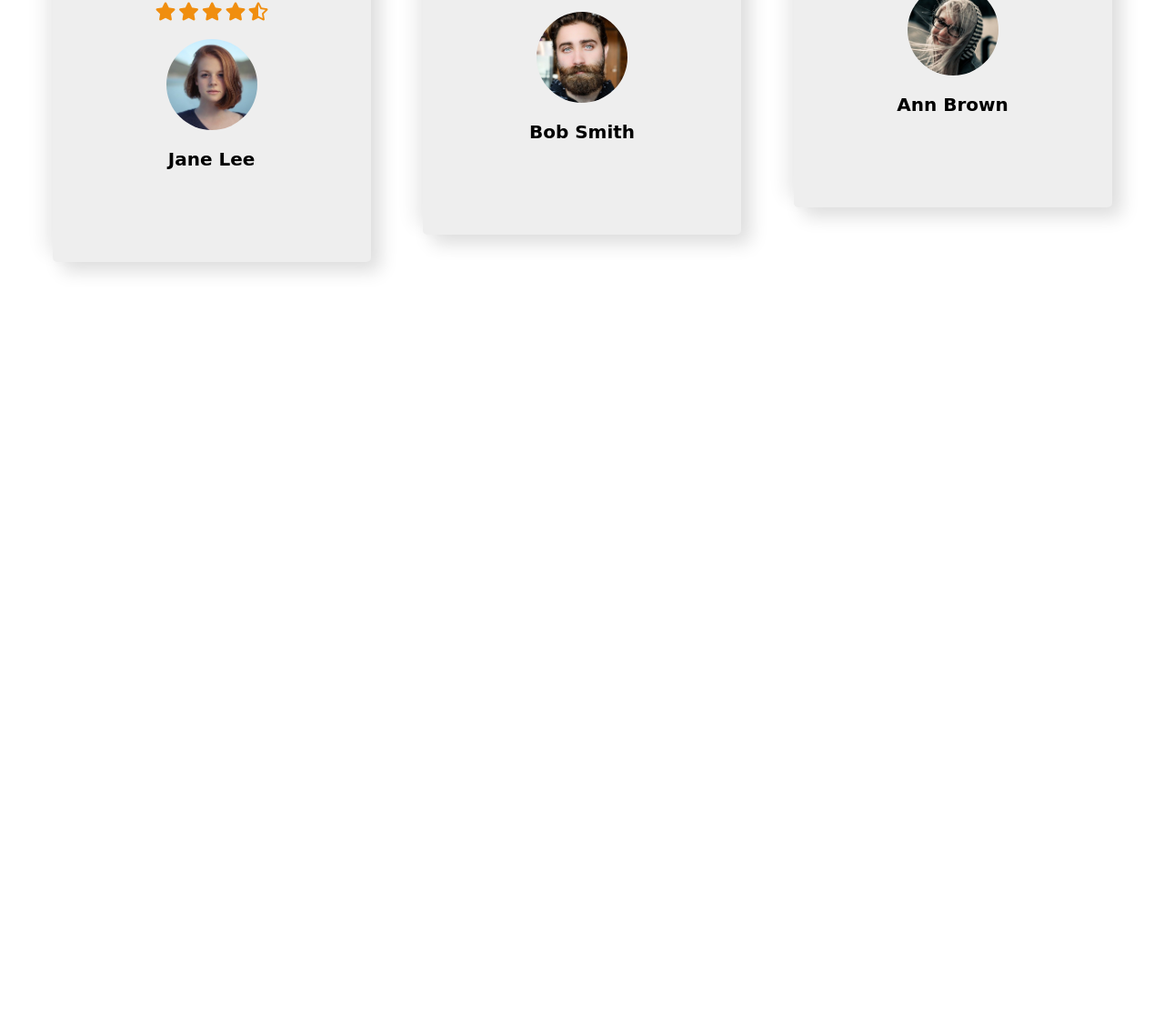
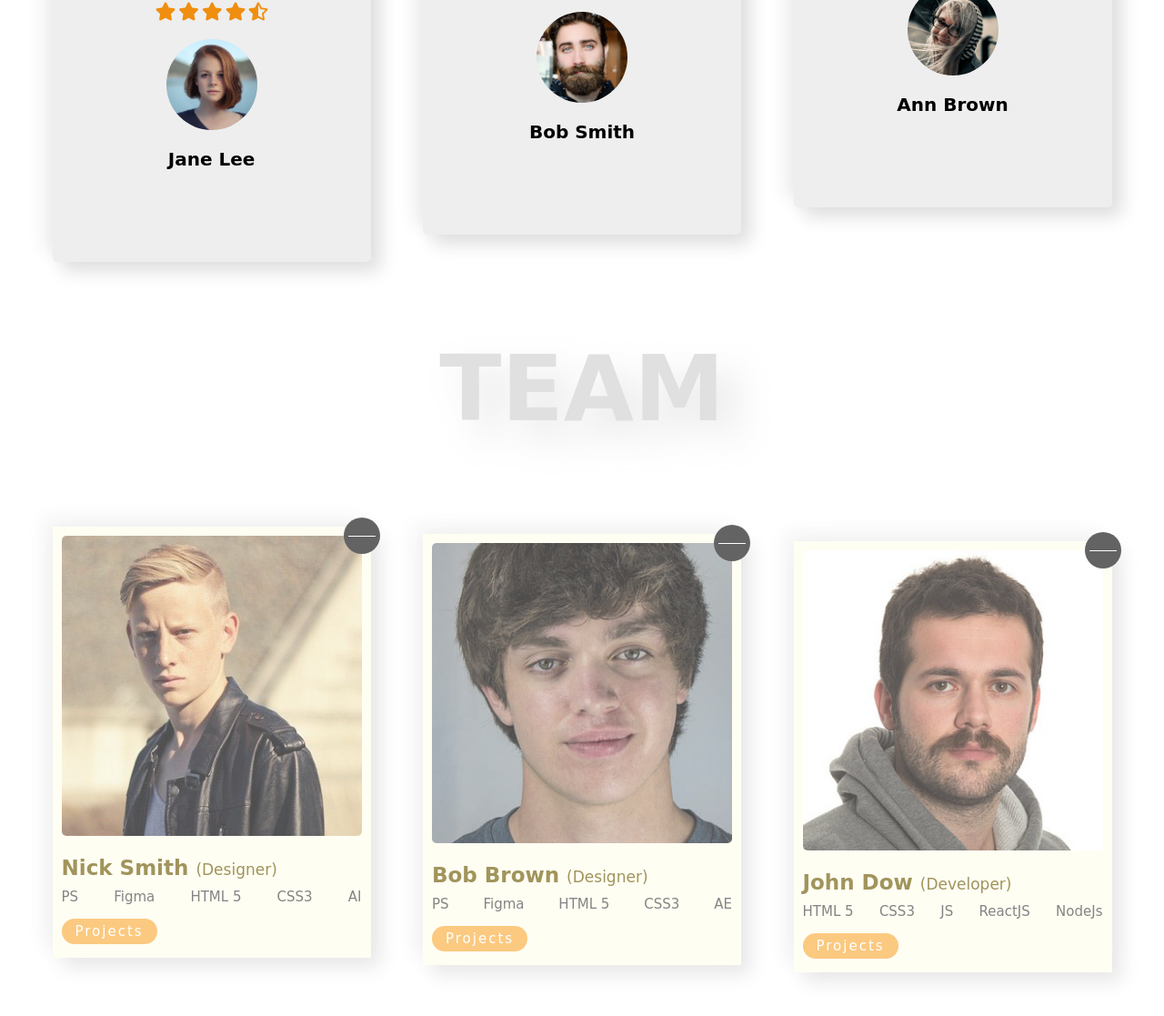
Before and after one commit to jchapar/modernDesign, a plain HTML site: page index.html in a window 1280 px wide. Shown: the part 1281-2398 px from the top of the page at 91% size. Before the commit the page ends 1600 px from the top, so only its background shows below. Drawn offline with Linux system fonts and the light colour scheme; a web font is replaced by a local one.

Commit message:
team member section done. html, css and js for story animation complete

```diff
--- a/app.js
+++ b/app.js
@@ -0,0 +1,6 @@
+document.querySelectorAll('.story-btn').forEach( btn => {
+  btn.addEventListener('click', () => {
+    btn.classList.toggle('change');
+    btn.nextElementSibling.classList.toggle('change');
+  })
+});
--- a/index.html
+++ b/index.html
@@ -75,6 +75,70 @@
         </div>
       </div>
     </section>
+
+    <!-- Section 3 -->
+    <section class="section-3">
+      <h1 class="section-heading">Team</h1>
+      <div class="team-wrapper">
+        <div class="team-member">
+          <img src="images/team-member-1.jpg" alt="" class="team-member-img">
+          <h2 class="team-member-name">Nick Smith <span>(Designer)</span></h2>
+          <ul class="team-member-skills">
+            <li>PS</li>
+            <li>Figma</li>
+            <li>HTML 5</li>
+            <li>CSS3</li>
+            <li>AI</li>
+          </ul>
+          <a href="#" class="projects-btn">Projects</a>
+          <div class="story-btn" title="My Story">
+            <div class="story-btn-line"></div>
+          </div>
+          <div class="story">
+            <h4 class="story-heading">About Me</h4>
+            <p class="story-paragraph">Lorem ipsum, dolor sit amet consectetur adipisicing elit. Repellat, provident. Quidem itaque dolore perspiciatis nemo, accusantium voluptas alias nihil voluptatem harum assumenda eaque, nobis rerum quasi, vel molestias? Placeat, vel?</p>
+          </div>
+        </div>
+        <div class="team-member">
+          <img src="images/team-member-2.jpg" alt="" class="team-member-img">
+          <h2 class="team-member-name">Bob Brown <span>(Designer)</span></h2>
+          <ul class="team-member-skills">
+            <li>PS</li>
+            <li>Figma</li>
+            <li>HTML 5</li>
+            <li>CSS3</li>
+            <li>AE</li>
+          </ul>
+          <a href="#" class="projects-btn">Projects</a>
+          <div class="story-btn" title="My Story">
+            <div class="story-btn-line"></div>
+          </div>
+          <div class="story">
+            <h4 class="story-heading">About Me</h4>
+            <p class="story-paragraph">Lorem ipsum, dolor sit amet consectetur adipisicing elit. Repellat, provident. Quidem itaque dolore perspiciatis nemo, accusantium voluptas alias nihil voluptatem harum assumenda eaque, nobis rerum quasi, vel molestias? Placeat, vel?</p>
+          </div>
+        </div>
+        <div class="team-member">
+          <img src="images/team-member-3.jpg" alt="" class="team-member-img">
+          <h2 class="team-member-name">John Dow <span>(Developer)</span></h2>
+          <ul class="team-member-skills">
+            <li>HTML 5</li>
+            <li>CSS3</li>
+            <li>JS</li>
+            <li>ReactJS</li>
+            <li>NodeJs</li>
+          </ul>
+          <a href="#" class="projects-btn">Projects</a>
+          <div class="story-btn" title="My Story">
+            <div class="story-btn-line"></div>
+          </div>
+          <div class="story">
+            <h4 class="story-heading">About Me</h4>
+            <p class="story-paragraph">Lorem ipsum, dolor sit amet consectetur adipisicing elit. Repellat, provident. Quidem itaque dolore perspiciatis nemo, accusantium voluptas alias nihil voluptatem harum assumenda eaque, nobis rerum quasi, vel molestias? Placeat, vel?</p>
+          </div>
+        </div>
+      </div>
+    </section>
   </div>
 
   <script src="app.js"></script>
--- a/styles.css
+++ b/styles.css
@@ -18,6 +18,16 @@ html {
 
 body {
   overflow-x: hidden;
+}
+
+.section-heading {
+  font-size: 10rem;
+  font-weight: bold;
+  text-transform: uppercase;
+  color: #999;
+  text-align: center;
+  opacity: 0.3;
+  text-shadow: 2rem 2rem 4rem #aaa;
 }
 
 /* Section 1 */
@@ -189,12 +199,140 @@ body {
   font-weight: 700;
 }
 
-.section-heading {
-  font-size: 10rem;
-  font-weight: bold;
-  text-transform: uppercase;
-  color: #999;
-  text-align: center;
-  opacity: 0.3;
-  text-shadow: 2rem 2rem 4rem #aaa;
+/* Section 3 */
+.section-3 {
+  width: 100%;
+  height: 100vh;
+  display: flex;
+  flex-direction: column;
+  justify-content: space-between;
+  padding: 5rem 0;
 }
+
+.team-wrapper {
+  display: flex;
+  justify-content: space-evenly;
+  align-items: center;
+  height: 70%;
+}
+
+.team-member {
+  width: 35rem;
+  background: #fffeee;
+  padding: 1rem 1rem 2rem 1rem;
+  box-shadow: 1rem 1rem 2rem #ddd, -1rem -1rem 2rem #eee;
+  position: relative;
+  opacity: 0.7;
+  transition: opacity 0.3s;
+}
+
+.team-member:hover {
+  opacity: 1;
+}
+.team-member:first-child {
+  align-self: start;
+}
+.team-member:last-child {
+  align-self: flex-end;
+}
+
+.team-member-img {
+  width: 100%;
+  border-radius: 0.5rem;
+}
+
+.team-member-name {
+  font-size: 2.3rem;
+  font-weight: 700;
+  color: #796717;
+  margin-top: 2rem;
+}
+
+.team-member-name span {
+  font-size: 1.7rem;
+}
+
+.team-member-skills {
+  display: flex;
+  justify-content: space-between;
+  margin: 1rem 0 2rem 0;
+}
+
+.team-member-skills li {
+  font-size: 1.5rem;
+  color: #505050;
+}
+
+.projects-btn {
+  background-color: #fab34a;
+  color: #fff;
+  padding: 0.5rem 1.5rem;
+  border-radius: 5rem;
+  font-size: 1.5rem;
+  letter-spacing: 0.2rem;
+}
+
+.story {
+  width: 100%;
+  height: 100%;
+  background-color: rgba(253, 69, 69, 0.9);
+  position: absolute;
+  top: 0;
+  left: 0;
+  display: flex;
+  flex-direction: column;
+  justify-content: center;
+  align-items: center;
+  padding: 2rem;
+  transform: scale(0);
+  transform-origin: top right;
+  border-radius: 50rem 0 50rem 50rem;
+  transition: all 0.5s;
+}
+
+.story.change {
+  transform: scale(1);
+  border-radius: 0;
+}
+
+.story-btn {
+  width: 4rem;
+  height: 4rem;
+  background-color: #222;
+  position: absolute;
+  top: -1rem;
+  right: -1rem;
+  border-radius: 50%;
+  display: flex;
+  justify-content: center;
+  align-items: center;
+  padding: 0.5rem;
+  cursor: pointer;
+  z-index: 50;
+  transition: transform 0.5s;
+}
+
+.story-btn.change {
+  transform: rotate(405deg);
+}
+
+.story-btn-line {
+  width: 100%;
+  height: 0.1rem;
+  background-color: #fff;
+}
+
+.story-heading {
+  font-size: 4rem;
+  font-weight: 700;
+  color: #fff;
+  margin-bottom: 2rem;
+}
+
+.story-paragraph {
+  font-size: 1.8rem;
+  color: #eee;
+  text-align: justify;
+  letter-spacing: 0.1rem;
+  text-indent: 2rem;
+}
```
